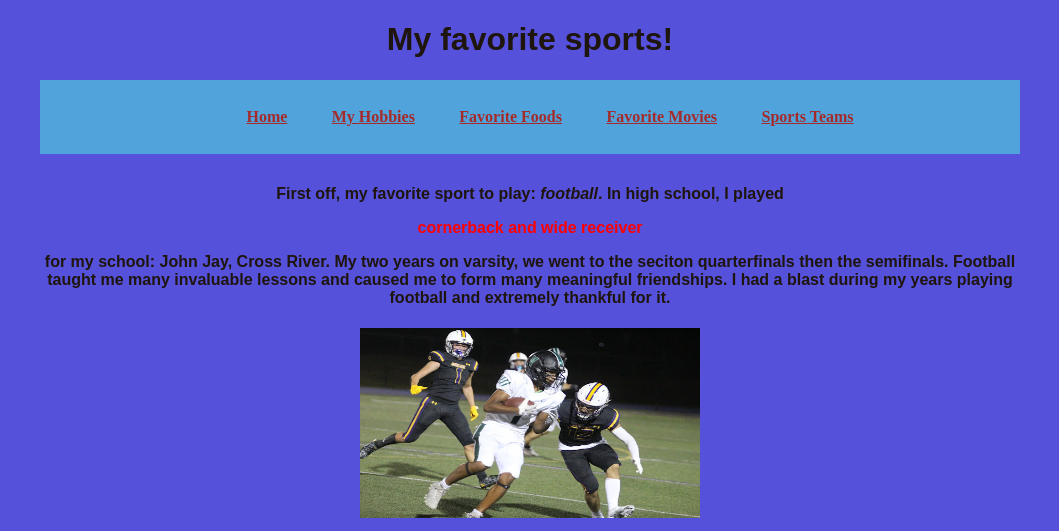
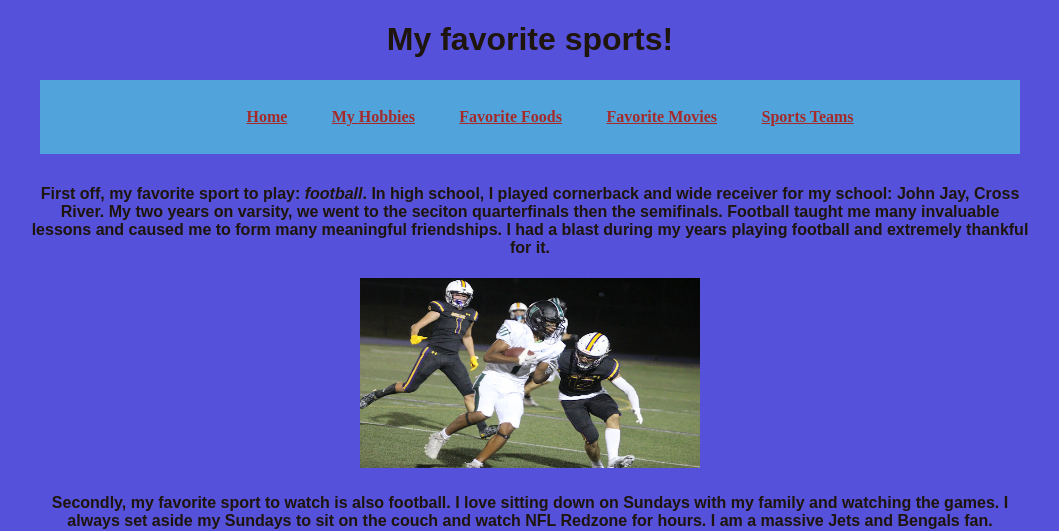
Before and after one commit to kawortman/kawortman.github.io, a plain HTML site: page sports.html in a window 1280 px wide. Shown: the top 531 px of the page, without its empty margins (110-1169 px from the left). Drawn offline with Linux system fonts and the light colour scheme.

Commit message:
Update sports.html

```diff
--- a/sports.html
+++ b/sports.html
@@ -23,7 +23,7 @@
 		</header>
 
 <section>
-	<h4>First off, my favorite sport to play: <i>football</i>. In high school, I played <p style = color:red> cornerback and wide receiver </p> for my school: John Jay, Cross River. My two years on varsity, we went to the seciton quarterfinals then the semifinals. Football taught me many invaluable lessons and caused me to form many meaningful friendships. I had a blast during my years playing football and extremely thankful for it.
+	<h4>First off, my favorite sport to play: <i>football</i>. In high school, I played <strong> cornerback and wide receiver </strong> for my school: John Jay, Cross River. My two years on varsity, we went to the seciton quarterfinals then the semifinals. Football taught me many invaluable lessons and caused me to form many meaningful friendships. I had a blast during my years playing football and extremely thankful for it.
 
 	</h4>
 	<img src="images/footy.JPG" alt="Football playing photo" height="190" width="340">
```
